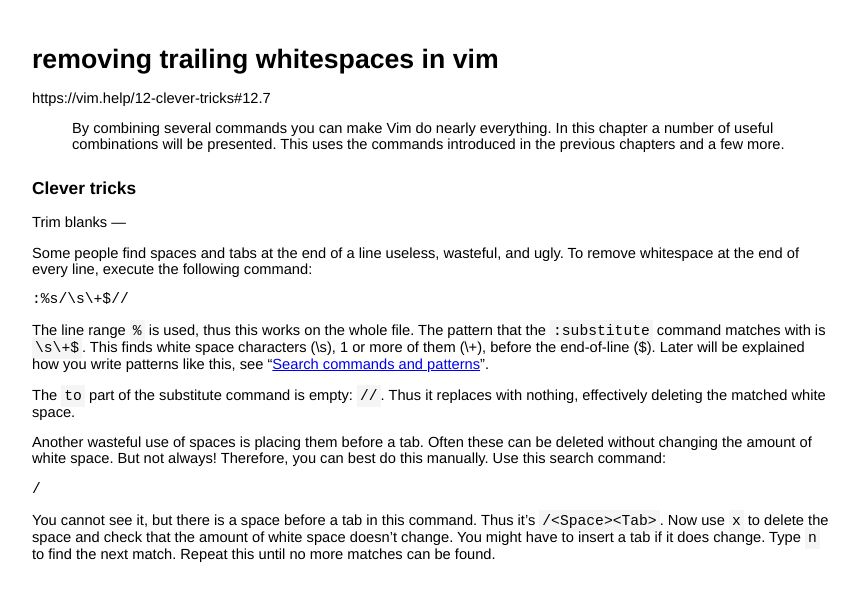
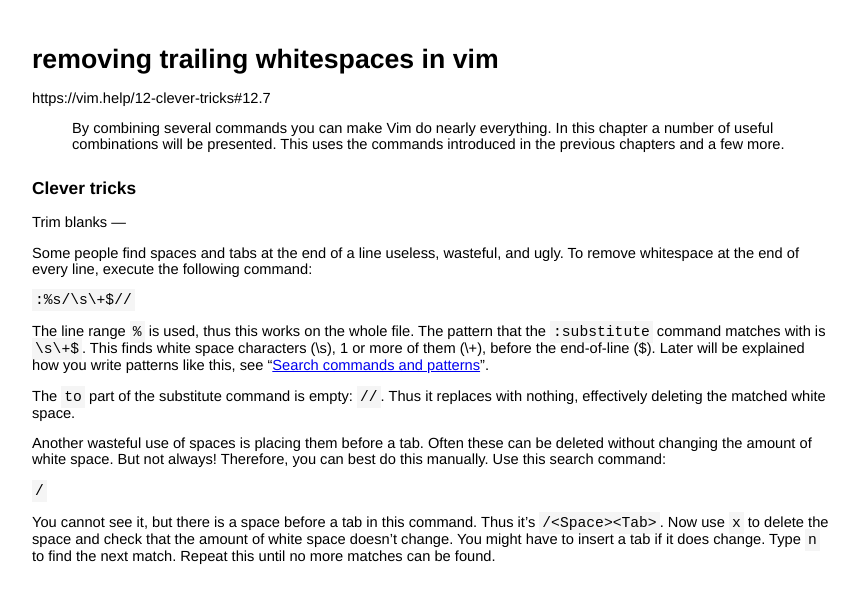
Before and after one commit to tg-z/til, a Jekyll site: the page built from vim/remove-trailing-whitespace.md, in a window 1280 px wide. Shown: the top 603 px of the page, without its empty margins (208-1067 px from the left). Built offline with Jekyll 4.4.1, drawn with Linux system fonts in a browser that asks for light colours; our own code applies the rules of GitHub Pages for plain Markdown files.

```diff
--- a/vim/remove-trailing-whitespace.md
+++ b/vim/remove-trailing-whitespace.md
@@ -9,7 +9,7 @@
 
 Some people find spaces and tabs at the end of a line useless, wasteful, and ugly. To remove whitespace at the end of every line, execute the following command:
 
-    :%s/\s\+$//
+`:%s/\s\+$//`
 
 The line range `%` is used, thus this works on the whole file. The pattern that the `:substitute` command matches with is `\s\+$`. This finds white space characters (\\s), 1 or more of them (\\+), before the end-of-line ($). Later will be explained how you write patterns like this, see “[Search commands and patterns](/27-search-commands-and-patterns)”.
 
@@ -17,6 +17,6 @@
 
 Another wasteful use of spaces is placing them before a tab. Often these can be deleted without changing the amount of white space. But not always! Therefore, you can best do this manually. Use this search command:
 
-    /
+`/`
 
 You cannot see it, but there is a space before a tab in this command. Thus it's `/<Space><Tab>`. Now use `x` to delete the space and check that the amount of white space doesn't change. You might have to insert a tab if it does change. Type `n` to find the next match. Repeat this until no more matches can be found.
```
